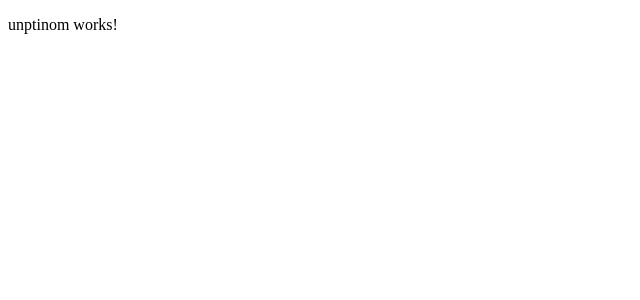
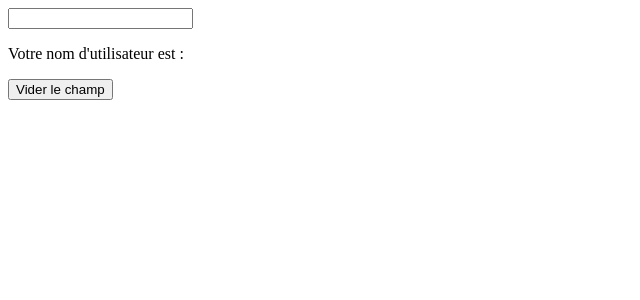
Before and after one commit to EtienneFormation/demonstrationsAngular, an Angular app: page / in a window 1280 px wide. Shown: the top 300 px of the page, without its empty margins (0-640 px from the left). Built offline with nearby package versions, Linux system fonts and the light colour scheme.

Commit message:
demo databinding

```diff
--- a/src/app/unptinom/unptinom.component.html
+++ b/src/app/unptinom/unptinom.component.html
@@ -1 +1,5 @@
-<p>unptinom works!</p>
+<input [(ngModel)]="username"/>
+
+<p>Votre nom d'utilisateur est : {{username}}</p>
+
+<button (click)="clearUsername()">Vider le champ</button>
--- a/src/app/unptinom/unptinom.component.ts
+++ b/src/app/unptinom/unptinom.component.ts
@@ -1,12 +1,19 @@
 import { Component } from '@angular/core';
+import {FormsModule} from "@angular/forms";
 
 @Component({
   selector: 'app-unptinom',
   standalone: true,
-  imports: [],
+  imports: [
+    FormsModule
+  ],
   templateUrl: './unptinom.component.html',
   styleUrl: './unptinom.component.css'
 })
 export class UnptinomComponent {
+  username = "";
 
+  clearUsername() {
+    this.username = "";
+  }
 }
```
